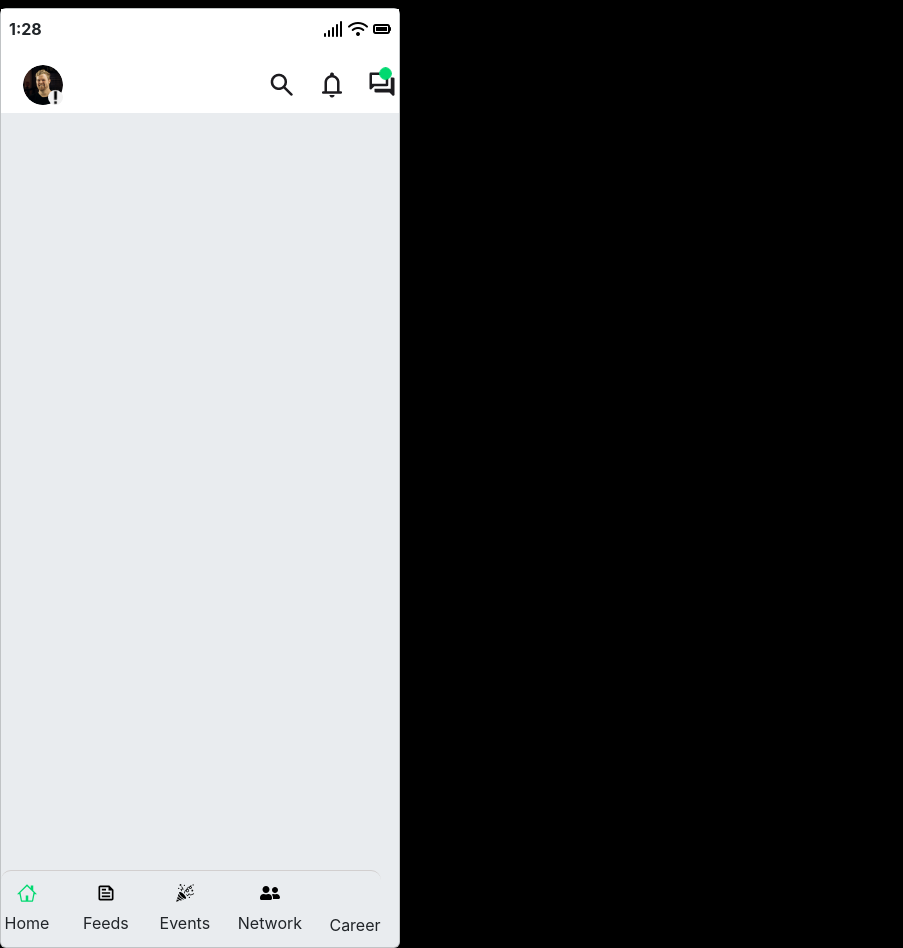
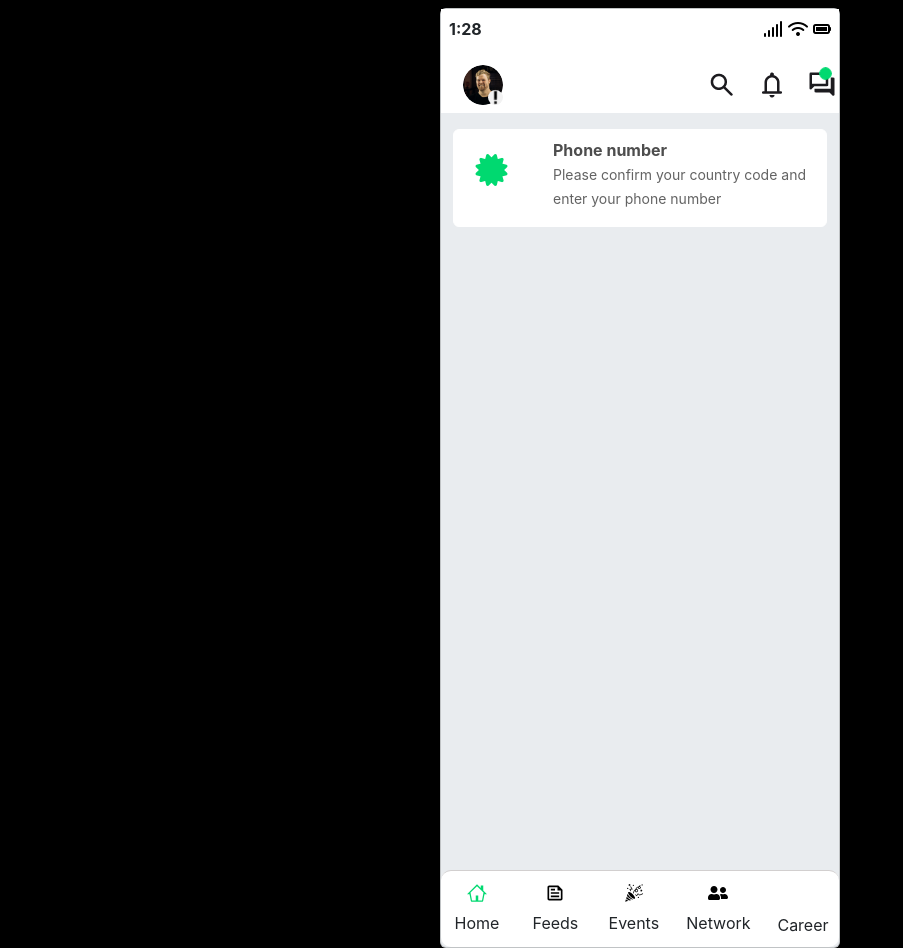
Before and after one commit to FrodoNaveen/STUNXT, a React (Create React App) app: page /home in a window 1280 px wide. Shown: the part 40-988 px from the top of the page, without its empty margins (0-903 px from the left). Built offline with nearby package versions, Linux system fonts and the light colour scheme; some icons are missing.

Commit message:
started homepage

```diff
--- a/src/App.css
+++ b/src/App.css
@@ -161,7 +161,9 @@ body {
   border-top: 1px solid #d2cfcf;
   position: absolute;
   bottom: 0;
-  width: 380px;
-  margin-bottom: 10px;
+  width: 398px;
   border-radius: 10px;
+  padding-left: 10px;
+  padding-right: 10px;
+  padding-bottom: 10px;
 }
--- a/src/components/Home.js
+++ b/src/components/Home.js
@@ -8,9 +8,32 @@ const Home = () => {
 
   return (
 
-    <div className="bg-body-secondary card mt-5 phoneSize">
+    <div className="mainContainer bg-body-secondary card mt-5 phoneSize">
       <Time />
       <MenuBar />
+      <div className="container" style={{ overflow: "scroll" }}>
+        <div className="card bg-white mt-3" style={{ borderColor: "white" }}>
+          <div className="row">
+            <div className="col-3 m-auto">
+              <p className="text-center" style={{ color: "#4d4d4d" }}>
+                <i class="fa-solid fa-certificate fa-2xl" style={{ color: "#00d970" }}></i>
+              </p>
+            </div>
+            <div className="col-9 mt-2">
+              <span className="text-start" style={{ color: "#4d4d4d" }}>
+                <b>Phone number</b>
+              </span>
+              <p><small className="text-start" style={{ color: "#636363" }}>
+                Please confirm your country code and enter your phone number
+              </small></p>
+            </div>
+
+          </div>
+
+        </div>
+
+
+      </div>
       <Navbar />
     </div >
   );
--- a/src/components/LogoLoader.js
+++ b/src/components/LogoLoader.js
@@ -22,7 +22,7 @@ const LogoLoader = () => {
   }, [navigate]);
 
   return (
-    <div className="container card mt-5 phoneSize">
+    <div className="mainContainer card mt-5 phoneSize">
       <Time />
       <div className="logo-container">
         <img src={logo} className="logo" alt="logo" />
--- a/src/components/Navbar.js
+++ b/src/components/Navbar.js
@@ -21,7 +21,7 @@ const Navbar = () => {
     { image: <PiSuitcaseSimpleLight size="20px" />, name: "Career" }]
     return (
 
-        <ul className="nav justify-content-between navBar" >
+        <ul className="nav bg-white justify-content-between navBar" >
             {navBarFooter.map((ele, index) => (
                 <li className="nav-item text-center" key={index} onClick={() => goToNav(index)}>
                     {nav === index ?
--- a/src/components/Otppage.js
+++ b/src/components/Otppage.js
@@ -74,7 +74,7 @@ const Otppage = () => {
     return (
         <div className="mainContainer card mt-5 phoneSize">
             <Time />
-            <div className="mt-5 text-center">
+            <div className="container mt-5 text-center">
                 <b style={{ color: "#4d4d4d" }}>Enter Code</b>
                 <p className="mt-2" style={{ color: "#636363" }}>
                     Enter the 4-digit code sent to your phone number{" "}
--- a/src/components/Personaldetailspage1.js
+++ b/src/components/Personaldetailspage1.js
@@ -35,7 +35,7 @@ const Personaldetailspage1 = () => {
     return (
         <div className="mainContainer card mt-5 phoneSize">
             <Time />
-            <div className="mt-5">
+            <div className="container mt-5">
                 <div className="row">
                     <div className="col-1">
                         <p className="cursorPointer" onClick={goToSecondDetailsPage ? goToPreviousFormPage : goToOtpPage}><i className="fa-solid fa-arrow-left" style={{ color: "#000000" }}></i></p>
--- a/src/components/Time.js
+++ b/src/components/Time.js
@@ -20,7 +20,7 @@ const Time = () => {
   }, []);
 
   return (
-    <div className="contaner bg-white p-2">
+    <div className="container bg-white p-2">
       <span className="float-start">
         <b>{time}</b>
       </span>
```
